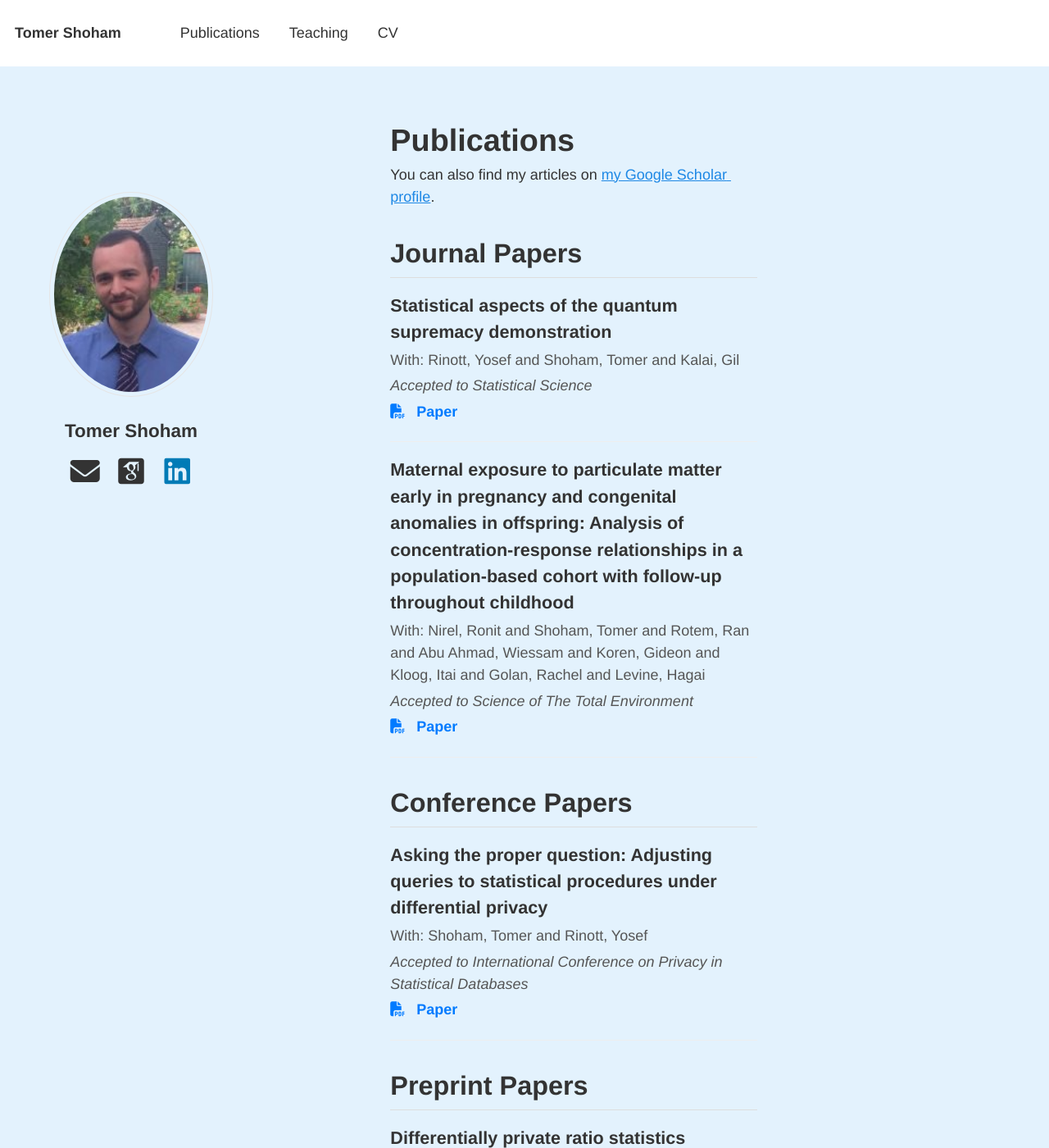
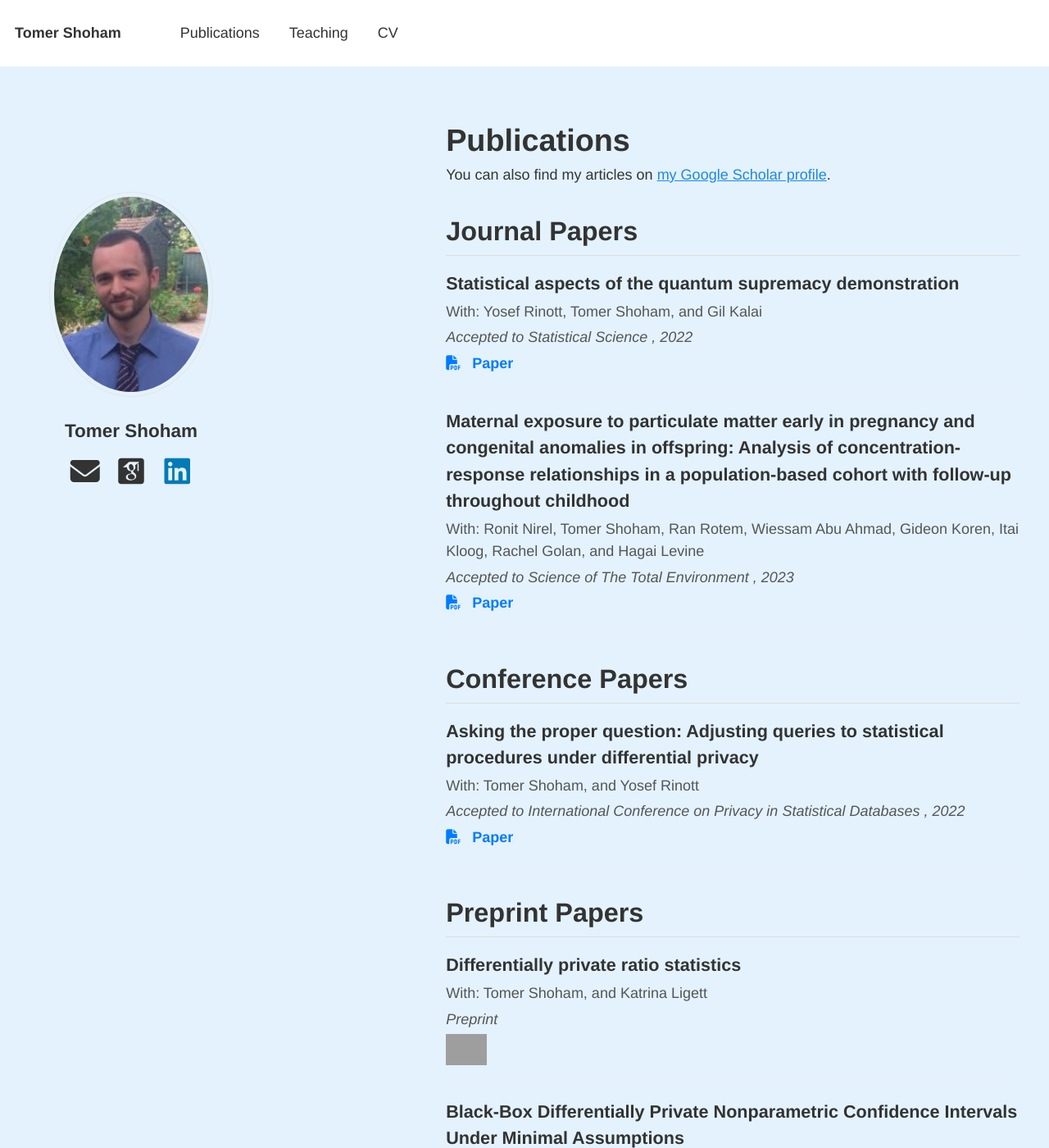
Before and after one commit to TomerShoham1/TomerShoham1.github.io, a Jekyll site: the page built from _pages/publications.html, in a window 1280 px wide and 1400 px high. Shown: the whole window at 82% size. Built offline with Jekyll 4.4.1, drawn with Linux system fonts in a browser that asks for light colours; some web fonts are replaced; a script that is not in the unit is left out; some of the changed text lies outside the part shown; grey boxes are pictures that could not be loaded.

Commit message:
large_update

```diff
--- a/_includes/archive-single.html
+++ b/_includes/archive-single.html
@@ -12,12 +12,36 @@
     {% if post.collection == 'publications' %}
       <div class="publication-entry">
         <div class="publication-title"><b>{{ title }}</b></div>
-        <div class="publication-authors">With: {{ post.authors }}</div>
+
+        {% comment %} Reformat authors from "Last, First and Last, First" to "First Last, First Last, and First Last" {% endcomment %}
+        {% assign author_list = post.authors | split: " and " %}
+        {% assign formatted_authors = "" %}
+        {% for author_name in author_list %}
+          {% assign parts = author_name | split: ", " %}
+          {% if parts.size == 2 %}
+            {% assign first_name = parts[1] %}
+            {% assign last_name = parts[0] %}
+            {% assign current_formatted_name = first_name | append: " " | append: last_name %}
+          {% else %}
+            {% assign current_formatted_name = author_name %}
+          {% endif %}
+
+          {% if forloop.first %}
+            {% assign formatted_authors = current_formatted_name %}
+          {% elsif forloop.last %}
+            {% assign formatted_authors = formatted_authors | append: ", and " | append: current_formatted_name %}
+          {% else %}
+            {% assign formatted_authors = formatted_authors | append: ", " | append: current_formatted_name %}
+          {% endif %}
+        {% endfor %}
+        <div class="publication-authors">With: {{ formatted_authors }}</div>
+
         <div class="publication-venue">
           {% if post.keywords contains "preprint" %}
             Preprint
           {% else %}
             Accepted to {{ post.venue }}
+            {% if post.year %}, {{ post.year }}{% endif %}
           {% endif %}
         </div>
         <div class="publication-links">
--- a/_sass/layout/_three-column-layout.scss
+++ b/_sass/layout/_three-column-layout.scss
@@ -12,10 +12,10 @@
 }
 
 .center-column {
-  flex: 0 0 50%; /* This should be 50% */
+  flex: 0 0 75%; /* Increased to 75% */
   padding: 0 2em;
 }
 
 .right-column {
-  flex: 0 0 25%;
+  flex: 0 0 0%; /* Effectively removed */
 }
```
